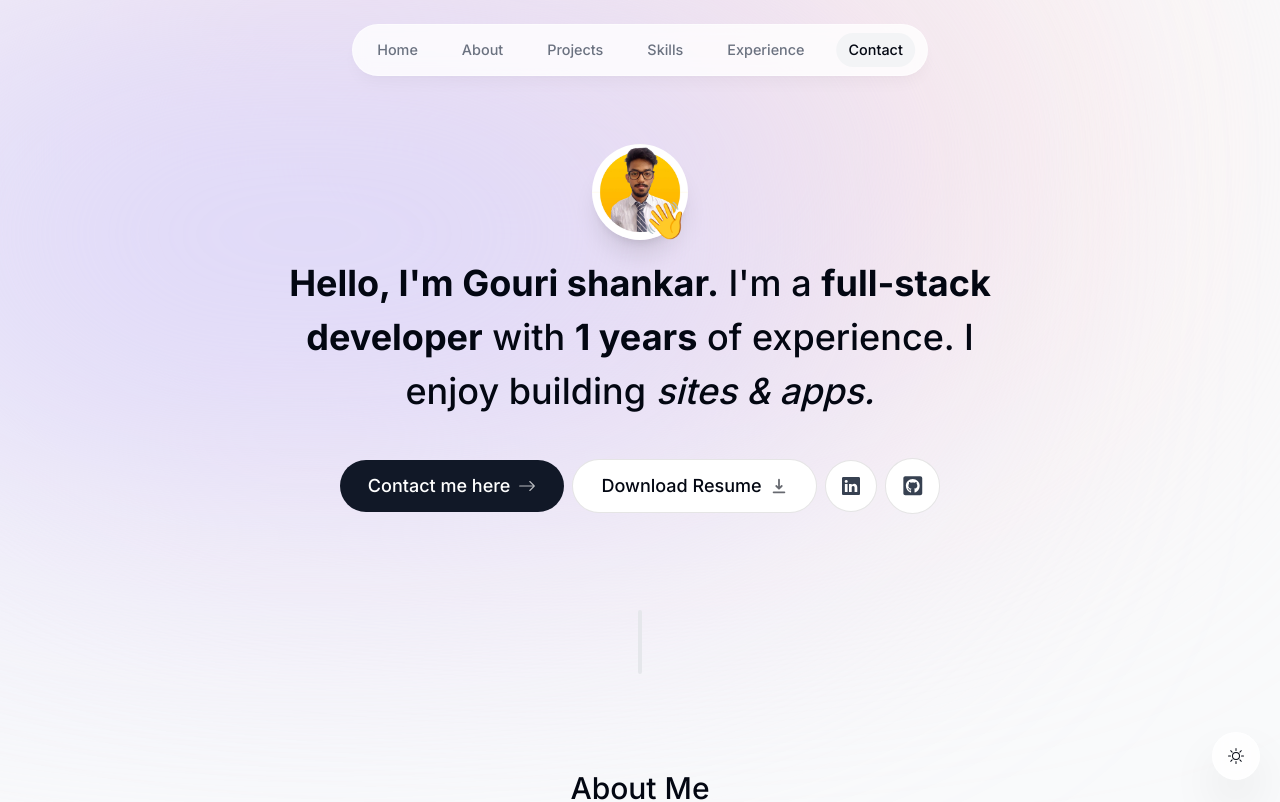
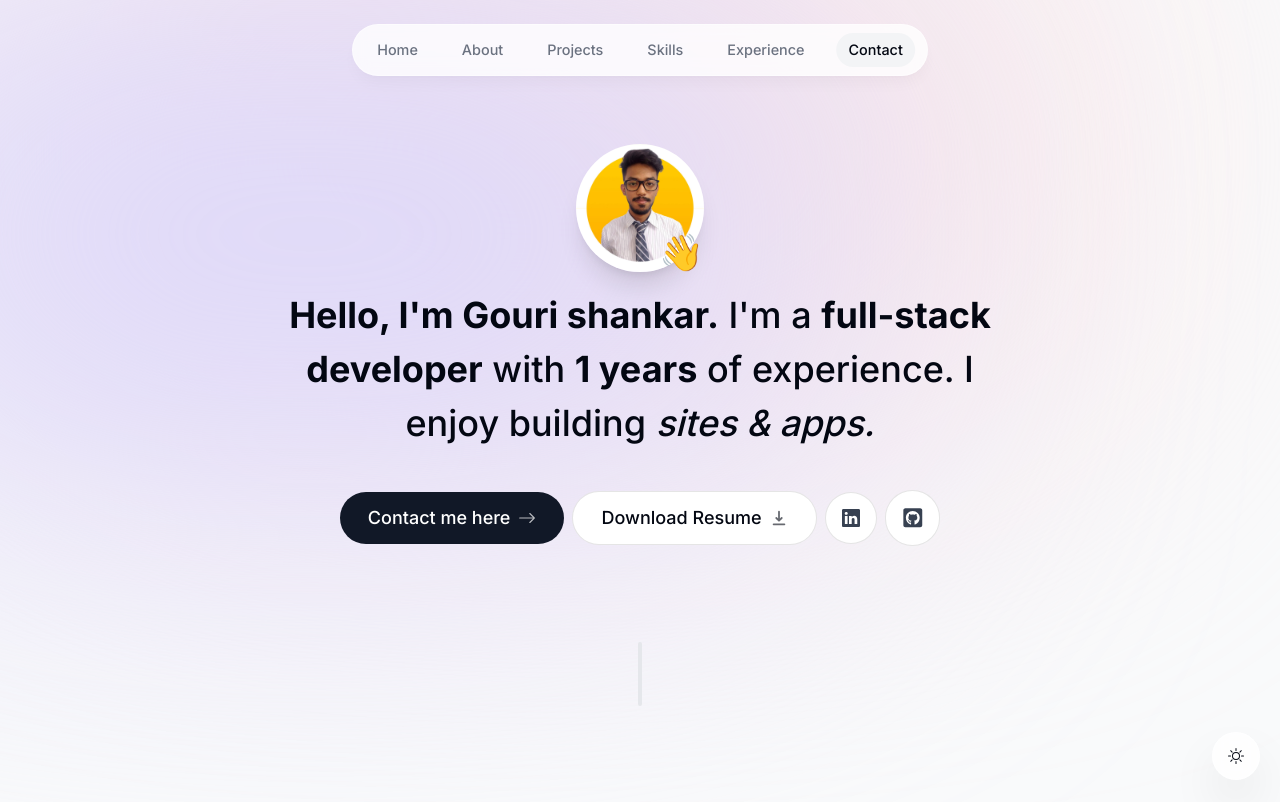
Before and after one commit to Leskarx/portfolio, a Next.js app: page / in a window 1280 px wide. Shown: the top 802 px of the page. Built offline with nearby package versions, Linux system fonts and the light colour scheme; no server answers.

Commit message:
changed the image size

```diff
--- a/components/intro.tsx
+++ b/components/intro.tsx
@@ -30,15 +30,16 @@ export default function Intro() {
               duration: 0.2,
             }}
           >
-            <Image
-              src="/profile.jpg"
-              alt="profile picture"
-              width="192"
-              height="192"
-              quality="95"
-              priority={true}
-              className="h-24 w-24 rounded-full object-cover shadow-xl"
-            />
+         <Image
+  src="/profile.jpg"
+  alt="profile picture"
+  width={256} // was 192
+  height={256} // was 192
+  quality={95}
+  priority={true}
+  className="h-32 w-32 rounded-full object-cover shadow-xl" // was h-24 w-24
+/>
+
           </motion.div>
 
           <motion.span
```
